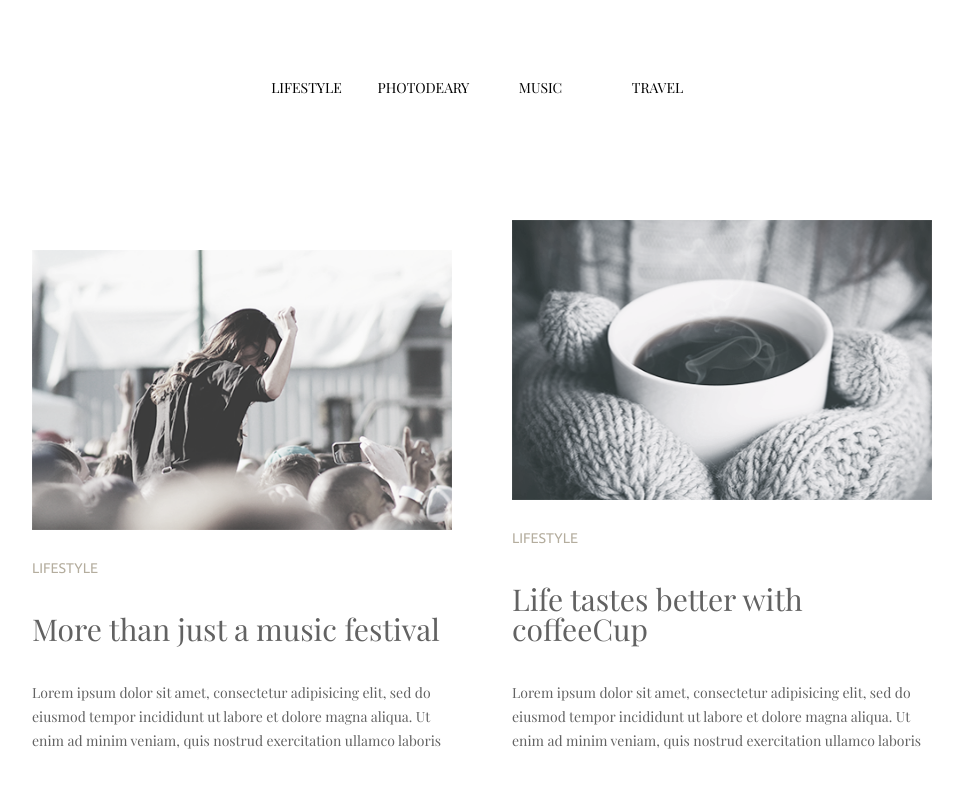
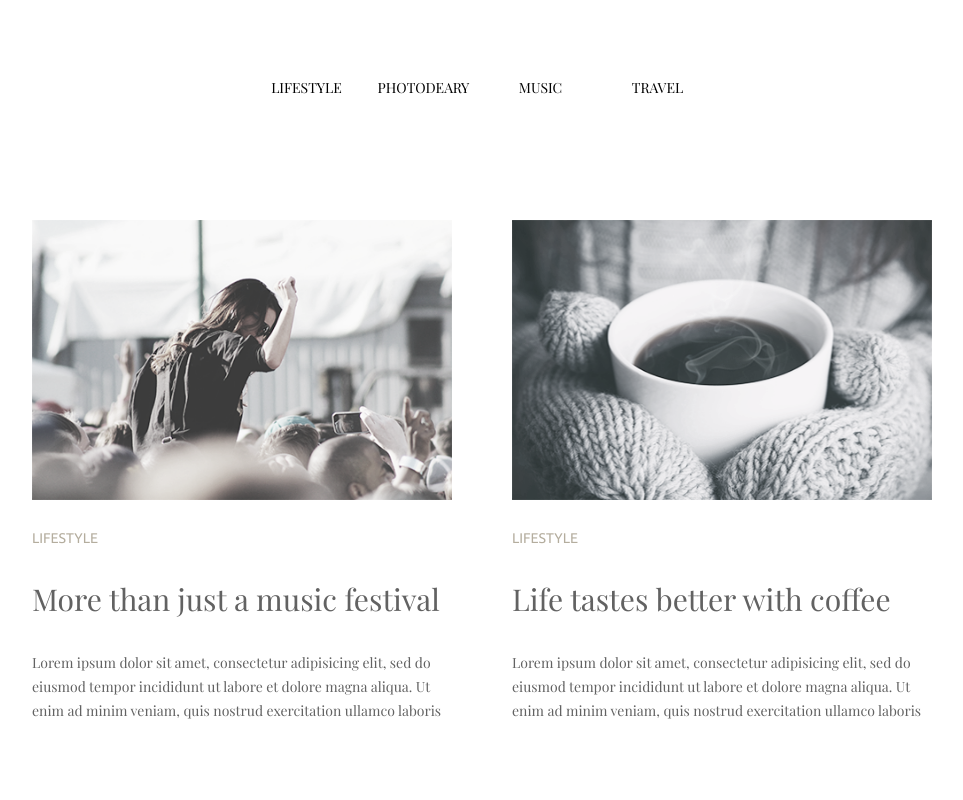
Before and after one commit to arselfie/FS11, a plain HTML site: page hw3/index.html in a window 1280 px wide. Shown: the top 800 px of the page, without its empty margins (158-1121 px from the left). Drawn offline with nearby package versions, Linux system fonts and the light colour scheme.

Commit message:
changing

```diff
--- a/hw3/index.html
+++ b/hw3/index.html
@@ -37,7 +37,7 @@
       <article>
         <img src="./img/coffeeCup.png" class="tema_img" width="421" height="278" alt="coffeeCup" />
         <p class="img_name">lifestyle</p>
-        <h2 class="tema">Life tastes better with coffeeCup</h2>
+        <h2 class="tema">Life tastes better with coffee</h2>
         <p class="text">
           Lorem ipsum dolor sit amet, consectetur adipisicing elit, sed do eiusmod tempor incididunt ut labore et dolore magna aliqua. Ut enim ad minim veniam, quis nostrud exercitation ullamco laboris
         </p>
```
